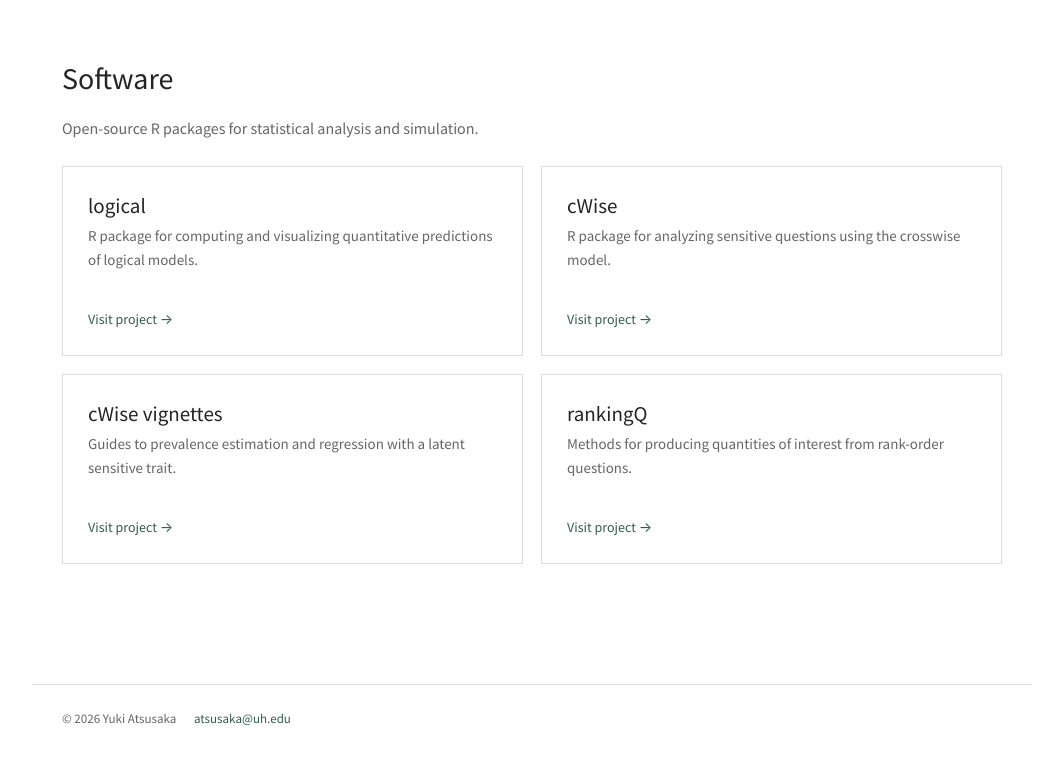
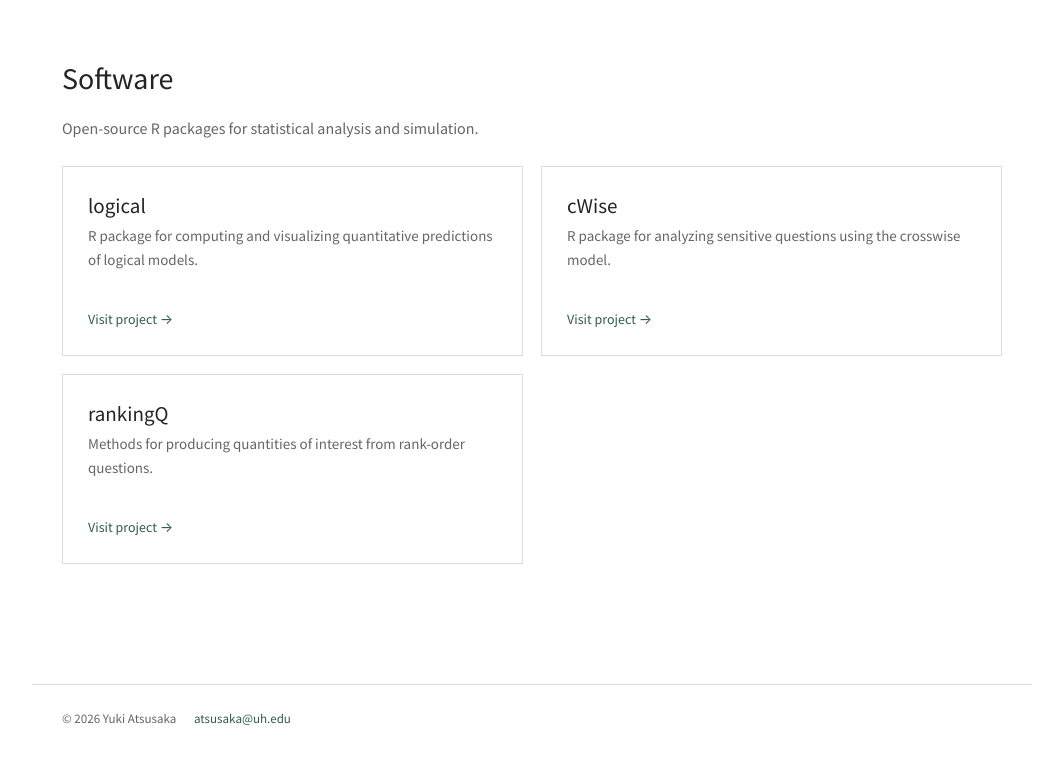
Before and after one commit to YukiAtsusaka/YukiAtsusaka.github.io, a Next.js app: page /data-software in a window 1280 px wide. Shown: the part 567-1327 px from the top of the page, without its empty margins (108-1171 px from the left). Built offline with nearby package versions, Linux system fonts and the light colour scheme.

Commit message:
update link

```diff
--- a/app/data-software/page.tsx
+++ b/app/data-software/page.tsx
@@ -8,7 +8,6 @@ const dataItems=[
 const softwareItems=[
   ['logical','R package for computing and visualizing quantitative predictions of logical models.','https://github.com/YukiAtsusaka/logical'],
   ['cWise','R package for analyzing sensitive questions using the crosswise model.','https://www.atsusaka.org/cwise/'],
-  ['cWise vignettes','Guides to prevalence estimation and regression with a latent sensitive trait.','/cwise/'],
   ['rankingQ','Methods for producing quantities of interest from rank-order questions.','https://sysilviakim.com/rankingQ/'],
 ];
 
```
